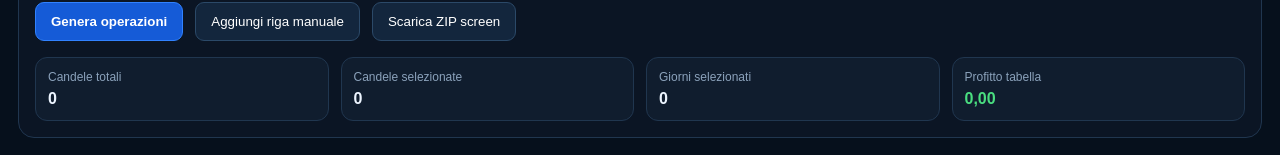
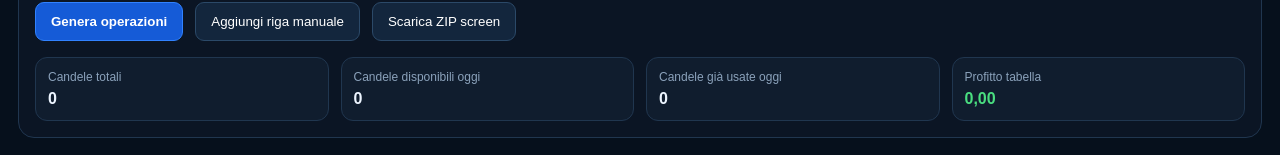
Before and after one commit to valeversaribook-design/tradingfacile, a Next.js app: page / in a window 1280 px wide. Shown: the part 902-1057 px from the top of the page. Built offline with nearby package versions, Linux system fonts and the light colour scheme.

Commit message:
Update page.js

```diff
--- a/app/page.js
+++ b/app/page.js
@@ -1,6 +1,6 @@
 "use client";
 
-import { useMemo, useState } from "react";
+import { useEffect, useMemo, useState } from "react";
 import Papa from "papaparse";
 import JSZip from "jszip";
 import "./style.css";
@@ -204,6 +204,50 @@ function downloadBlob(blob, filename) {
 
 function formatCandle(c) {
   return `${itDate(c.time, false)} | O ${price(c.open)} H ${price(c.high)} L ${price(c.low)} C ${price(c.close)}`;
+}
+
+function candleSignature(c) {
+  if (!c?.time) return "";
+  return [
+    new Date(c.time).getTime(),
+    Number(c.open).toFixed(5),
+    Number(c.high).toFixed(5),
+    Number(c.low).toFixed(5),
+    Number(c.close).toFixed(5)
+  ].join("|");
+}
+
+function todayRomeKey() {
+  return dayKey(new Date());
+}
+
+function usedCandlesStorageKey() {
+  return `luca-trading-used-candles:${todayRomeKey()}`;
+}
+
+function readUsedCandlesToday() {
+  if (typeof window === "undefined") return new Set();
+
+  try {
+    const raw = window.localStorage.getItem(usedCandlesStorageKey());
+    const values = raw ? JSON.parse(raw) : [];
+    return new Set(Array.isArray(values) ? values : []);
+  } catch {
+    return new Set();
+  }
+}
+
+function saveUsedCandlesToday(usedSet) {
+  if (typeof window === "undefined") return;
+
+  try {
+    window.localStorage.setItem(
+      usedCandlesStorageKey(),
+      JSON.stringify(Array.from(usedSet))
+    );
+  } catch {
+    // Se localStorage non è disponibile, l'app continua a funzionare nella sessione.
+  }
 }
 
 function renderReportBlob(trades, layout, tab, deposit, credit, withdrawal) {
@@ -479,6 +523,7 @@ export default function LucaTradingAuto() {
   const [candles, setCandles] = useState([]);
   const [trades, setTrades] = useState([]);
   const [autoSets, setAutoSets] = useState([]);
+  const [usedCandleKeys, setUsedCandleKeys] = useState([]);
 
   const [layout, setLayout] = useState("ios_mt5_white");
   const [tab, setTab] = useState("Week");
@@ -513,6 +558,24 @@ export default function LucaTradingAuto() {
   const [scenario3Close, setScenario3Close] = useState("");
 
   const totalProfit = useMemo(() => trades.reduce((a, t) => a + Number(t.profit || 0), 0), [trades]);
+
+  useEffect(() => {
+    const refreshUsedCandles = () => {
+      setUsedCandleKeys(Array.from(readUsedCandlesToday()));
+    };
+
+    refreshUsedCandles();
+
+    // Se la pagina resta aperta oltre la mezzanotte, passa automaticamente
+    // al nuovo archivio giornaliero senza richiedere il refresh.
+    const timer = window.setInterval(refreshUsedCandles, 60_000);
+    return () => window.clearInterval(timer);
+  }, []);
+
+  const usedCandleSet = useMemo(
+    () => new Set(usedCandleKeys),
+    [usedCandleKeys]
+  );
 
   const dayOptions = useMemo(() => {
     const map = new Map();
@@ -613,9 +676,12 @@ export default function LucaTradingAuto() {
     });
   }
 
-  function buildTrade(wantPositive, pool, sc) {
+  function buildTrade(wantPositive, pool, sc, reservedKeys = new Set()) {
     const openTarget = sc?.open !== null && !Number.isNaN(sc?.open) ? sc.open : null;
     const closeTarget = sc?.close !== null && !Number.isNaN(sc?.close) ? sc.close : null;
+
+    const availablePool = pool.filter(c => !reservedKeys.has(candleSignature(c)));
+    if (availablePool.length < 2) return null;
 
     for (let tries = 0; tries < 900; tries++) {
       let openPick;
@@ -626,10 +692,10 @@ export default function LucaTradingAuto() {
       // Se compili uno scenario, quel valore viene usato solo come riferimento:
       // l'app prende il valore OHLC reale più vicino nel CSV.
       if (openTarget !== null) {
-        openPick = pickCandleNear(pool, openTarget, 0, pool.length - 2);
+        openPick = pickCandleNear(availablePool, openTarget, 0, availablePool.length - 2);
       } else {
-        const a = randInt(0, pool.length - 2);
-        const c1 = pool[a];
+        const a = randInt(0, availablePool.length - 2);
+        const c1 = availablePool[a];
         const v1 = choose(ohlcValues(c1));
         openPick = { index: a, candle: c1, value: v1.value, source: v1.label };
       }
@@ -637,10 +703,10 @@ export default function LucaTradingAuto() {
       if (!openPick) continue;
 
       if (closeTarget !== null) {
-        closePick = pickCandleNear(pool, closeTarget, openPick.index + 1, pool.length - 1);
+        closePick = pickCandleNear(availablePool, closeTarget, openPick.index + 1, availablePool.length - 1);
       } else {
-        const b = randInt(openPick.index + 1, pool.length - 1);
-        const c2 = pool[b];
+        const b = randInt(openPick.index + 1, availablePool.length - 1);
+        const c2 = availablePool[b];
         const v2 = choose(ohlcValues(c2));
         closePick = { index: b, candle: c2, value: v2.value, source: v2.label };
       }
@@ -662,6 +728,9 @@ export default function LucaTradingAuto() {
 
       if (wantPositive && profit <= 0) continue;
       if (!wantPositive && profit >= 0) continue;
+
+      reservedKeys.add(candleSignature(openPick.candle));
+      reservedKeys.add(candleSignature(closePick.candle));
 
       return {
         side,
@@ -687,6 +756,7 @@ export default function LucaTradingAuto() {
 
     const scs = scenarios();
     const created = [];
+    const confirmedUsed = new Set(usedCandleSet);
 
     for (let s = 0; s < Number(screenCount || 1); s++) {
       let best = null;
@@ -694,6 +764,7 @@ export default function LucaTradingAuto() {
       for (let attempt = 0; attempt < 600; attempt++) {
         const arr = [];
         let scenarioCursor = 0;
+        const attemptUsed = new Set(confirmedUsed);
 
         for (const day of dayKeys) {
           const pool = validTimePool(day);
@@ -701,13 +772,13 @@ export default function LucaTradingAuto() {
 
           for (let i = 0; i < Number(autoPositive || 0); i++) {
             const sc = scs[scenarioCursor++ % scs.length];
-            const t = buildTrade(true, pool, sc);
+            const t = buildTrade(true, pool, sc, attemptUsed);
             if (t) arr.push(t);
           }
 
           for (let i = 0; i < Number(autoNegative || 0); i++) {
             const sc = scs[scenarioCursor++ % scs.length];
-            const t = buildTrade(false, pool, sc);
+            const t = buildTrade(false, pool, sc, attemptUsed);
             if (t) arr.push(t);
           }
         }
@@ -717,6 +788,14 @@ export default function LucaTradingAuto() {
 
         if (arr.length && total >= Number(profitMin) && total <= Number(profitMax)) {
           best = arr;
+
+          arr.forEach(t => {
+            const openCandle = candles.find(c => c.id === t.openCandleId);
+            const closeCandle = candles.find(c => c.id === t.closeCandleId);
+            if (openCandle) confirmedUsed.add(candleSignature(openCandle));
+            if (closeCandle) confirmedUsed.add(candleSignature(closeCandle));
+          });
+
           break;
         }
       }
@@ -725,9 +804,12 @@ export default function LucaTradingAuto() {
     }
 
     if (!created.length) {
-      alert("Non riesco con questi vincoli. Allarga profitto min/max, lotti o orari.");
+      alert("Non riesco con questi vincoli oppure le candele nuove disponibili per oggi non sono sufficienti. Le candele già usate restano escluse anche dopo refresh o cambio CSV.");
       return;
     }
+
+    saveUsedCandlesToday(confirmedUsed);
+    setUsedCandleKeys(Array.from(confirmedUsed));
 
     setAutoSets(created);
     setTrades([...created[0].trades].sort((a, b) => new Date(a.closeTime).getTime() - new Date(b.closeTime).getTime()));
@@ -797,14 +879,27 @@ export default function LucaTradingAuto() {
   }
 
   function addBlankTrade() {
-    const base = selectedCandles[0] || candles[0];
-    const next = selectedCandles[1] || candles[1] || base;
-    if (!base) return alert("Carica prima il CSV.");
+    const available = selectedCandles.filter(
+      c => !usedCandleSet.has(candleSignature(c))
+    );
+
+    const base = available[0];
+    const next = available[1];
+
+    if (!base || !next) {
+      return alert("Non ci sono almeno due candele nuove disponibili per oggi.");
+    }
 
     const side = "buy";
     const lot = 0.050;
     const entry = base.open;
     const exit = next.close;
+
+    const updatedUsed = new Set(usedCandleSet);
+    updatedUsed.add(candleSignature(base));
+    updatedUsed.add(candleSignature(next));
+    saveUsedCandlesToday(updatedUsed);
+    setUsedCandleKeys(Array.from(updatedUsed));
 
     setTrades(prev => [...prev, {
       side,
@@ -879,8 +974,8 @@ export default function LucaTradingAuto() {
 
         <div className="stats">
           <div><span>Candele totali</span><b>{candles.length}</b></div>
-          <div><span>Candele selezionate</span><b>{selectedCandles.length}</b></div>
-          <div><span>Giorni selezionati</span><b>{selectedDayKeys.length}</b></div>
+          <div><span>Candele disponibili oggi</span><b>{selectedCandles.filter(c => !usedCandleSet.has(candleSignature(c))).length}</b></div>
+          <div><span>Candele già usate oggi</span><b>{usedCandleKeys.length}</b></div>
           <div><span>Profitto tabella</span><b className={totalProfit >= 0 ? "pos" : "neg"}>{money(totalProfit)}</b></div>
         </div>
       </section>
```
